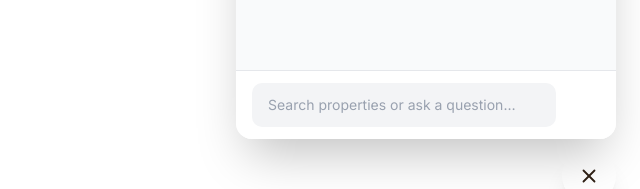
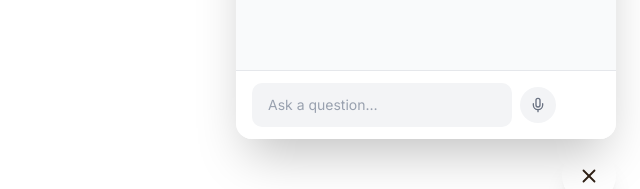
Before and after one commit to Amna772-lgtm/AI-Chat-Bot, a React (Vite) app in the folder main_app/: page / in a window 1280 px wide. Both pictures are taken after a click on the button "Find Panama Properties". Shown: the part 573-762 px from the top of the page, without its empty margins (640-1280 px from the left). Built offline with nearby package versions, Linux system fonts and the light colour scheme.

Commit message:
voice mode

```diff
--- a/main_app/src/App.tsx
+++ b/main_app/src/App.tsx
@@ -1,6 +1,7 @@
 import React, { useState, useEffect, useRef, useCallback } from "react"; // useCallback kept for clearChat
+import { flushSync } from "react-dom";
 import { motion, AnimatePresence } from "motion/react";
-import { Send, Home, X } from "lucide-react";
+import { Send, Home, X, Mic, MicOff } from "lucide-react";
 import { createChat, isRateLimitError, isServerError, isTimeoutError } from "./services/chatService";
 import type { PropertyResult } from "./services/chatService";
 
@@ -136,8 +137,16 @@ export default function App({ onClose }: { onClose?: () => void }) {
   const [messages, setMessages] = useState<Message[]>([INITIAL_MESSAGE]);
   const [input, setInput] = useState("");
   const [isLoading, setIsLoading] = useState(false);
+  const [isListening, setIsListening] = useState(false);
+  const [sttError, setSttError] = useState("");
   const scrollRef = useRef<HTMLDivElement>(null);
   const textareaRef = useRef<HTMLTextAreaElement>(null);
+  const recognitionRef = useRef<SpeechRecognition | null>(null);
+  const transcriptRef = useRef("");
+  const supportsSTT =
+    typeof window !== "undefined" &&
+    ("SpeechRecognition" in window || "webkitSpeechRecognition" in window);
+  const micAvailable = supportsSTT && typeof window !== "undefined" && window.isSecureContext;
 
   // Determine whether to restore history using BroadcastChannel.
   // If another tab replies to our ping, we're in an active browser session → restore.
@@ -243,6 +252,84 @@ export default function App({ onClose }: { onClose?: () => void }) {
     }
   };
 
+  const toggleListening = () => {
+    if (isListening) {
+      recognitionRef.current?.stop();
+      return;
+    }
+
+    // eslint-disable-next-line @typescript-eslint/no-explicit-any
+    const SR = (window as any).SpeechRecognition ?? (window as any).webkitSpeechRecognition;
+    const recognition: SpeechRecognition = new SR();
+    recognition.lang = "en-US";
+    recognition.interimResults = true;
+    recognition.continuous = false;
+    recognitionRef.current = recognition;
+    transcriptRef.current = "";
+
+    recognition.onstart = () => {
+      setIsListening(true);
+      setSttError("");
+      console.log("[STT] started");
+    };
+
+    recognition.addEventListener("speechstart", () => console.log("[STT] speech detected"));
+    recognition.addEventListener("speechend",   () => console.log("[STT] speech ended"));
+
+    recognition.onresult = (e: SpeechRecognitionEvent) => {
+      const transcript = Array.from(e.results)
+        .map((r) => r[0].transcript)
+        .join("");
+      console.log("[STT] result:", transcript);
+      transcriptRef.current = transcript;
+      // flushSync forces React to paint the transcript immediately, before onend
+      // can batch a setInput("") that would erase it before the user sees it.
+      flushSync(() => setInput(transcript));
+      if (textareaRef.current) {
+        textareaRef.current.style.height = "auto";
+        textareaRef.current.style.height =
+          Math.min(Math.max(textareaRef.current.scrollHeight, 45), 120) + "px";
+      }
+    };
+
+    recognition.onend = () => {
+      console.log("[STT] ended, transcript:", transcriptRef.current);
+      setIsListening(false);
+      const final = transcriptRef.current;
+      transcriptRef.current = "";
+      if (final.trim()) {
+        sendMessage(final.trim());
+      }
+    };
+
+    recognition.onerror = (e: SpeechRecognitionErrorEvent) => {
+      console.error("[STT] error:", e.error);
+      setIsListening(false);
+      const messages: Record<string, string> = {
+        "no-speech":      "No speech detected. Please try again.",
+        "network":        "Speech service unavailable. Check your internet connection.",
+        "not-allowed":    "Microphone access denied. Allow it in browser settings.",
+        "audio-capture":  "No microphone found. Check your device.",
+        "service-not-allowed": "Speech service blocked. Try enabling it in browser settings.",
+        "aborted":        "",
+      };
+      const msg = messages[e.error] ?? "Speech recognition failed. Please try again.";
+      if (msg) {
+        setSttError(msg);
+        setTimeout(() => setSttError(""), 5000);
+      }
+    };
+
+    try {
+      recognition.start();
+    } catch (err) {
+      console.error("[STT] failed to start:", err);
+      setIsListening(false);
+      setSttError("Could not start microphone. Please try again.");
+      setTimeout(() => setSttError(""), 5000);
+    }
+  };
+
   const showQuickSearches = messages.length === 1 && !isLoading;
 
   return (
@@ -345,7 +432,10 @@ export default function App({ onClose }: { onClose?: () => void }) {
 
       {/* Input */}
       <div className="shrink-0 px-4 py-3 border-t border-gray-200 bg-white">
-        <div className="flex items-end gap-2">
+        {sttError && (
+          <p className="text-xs text-red-500 mb-2 px-1">{sttError}</p>
+        )}
+        <div className="flex items-center gap-2">
           <textarea
             ref={textareaRef}
             value={input}
@@ -360,15 +450,35 @@ export default function App({ onClose }: { onClose?: () => void }) {
                 sendMessage();
               }
             }}
-            placeholder="Search properties or ask a question…"
+            placeholder={isListening ? "Listening…" : "Ask a question…"}
             rows={1}
             style={{ minHeight: '40px', borderRadius: '10px' }}
             className="flex-1 bg-gray-100 py-3 px-4 text-sm text-gray-800 placeholder:text-gray-400 focus:outline-none focus:ring-2 focus:ring-[var(--ai-primary)]/50 focus:bg-white transition resize-none overflow-hidden"
           />
+          {supportsSTT && (
+            <button
+              onClick={toggleListening}
+              disabled={isLoading || !micAvailable}
+              title={
+                !micAvailable
+                  ? "Microphone requires HTTPS"
+                  : isListening
+                  ? "Stop recording"
+                  : "Speak your query"
+              }
+              className={`shrink-0 flex items-center justify-center h-9 w-9 rounded-full transition-all cursor-pointer disabled:opacity-40 disabled:cursor-not-allowed ${
+                isListening
+                  ? "bg-red-500 text-white animate-pulse"
+                  : "bg-gray-100 text-gray-500 hover:bg-gray-200"
+              }`}
+            >
+              {isListening ? <MicOff size={16} /> : <Mic size={16} />}
+            </button>
+          )}
           <button
             onClick={() => sendMessage()}
             disabled={isLoading || !input.trim()}
-            className="shrink-0 flex items-center justify-center h-9 w-9 rounded-full bg-[var(--ai-primary-hover)] text-white hover:bg-[var(--ai-secondary)] active:scale-95 transition-all disabled:opacity-40 disabled:cursor-not-allowed cursor-pointer mb-0.5"
+            className="shrink-0 flex items-center justify-center h-9 w-9 rounded-full bg-[var(--ai-primary-hover)] text-white hover:bg-[var(--ai-secondary)] active:scale-95 transition-all disabled:opacity-40 disabled:cursor-not-allowed cursor-pointer"
           >
             <Send size={16} />
           </button>
```
